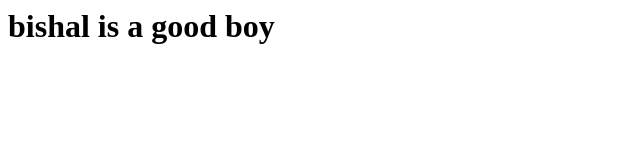
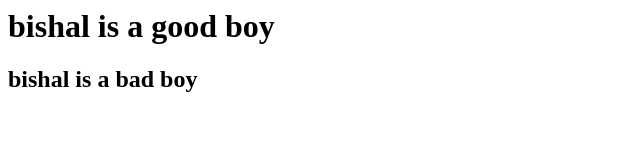
Before and after one commit to bishalsingh2225/trial, a plain HTML site: page index.html in a window 1280 px wide. Shown: the whole page, without its empty margins (0-640 px from the left). Drawn offline with Linux system fonts and the light colour scheme.

Commit message:
second commit

```diff
--- a/index.html
+++ b/index.html
@@ -1 +1,2 @@
 <h1>bishal is a good boy</h1>
+<h2>bishal is a bad boy</h2>
```
